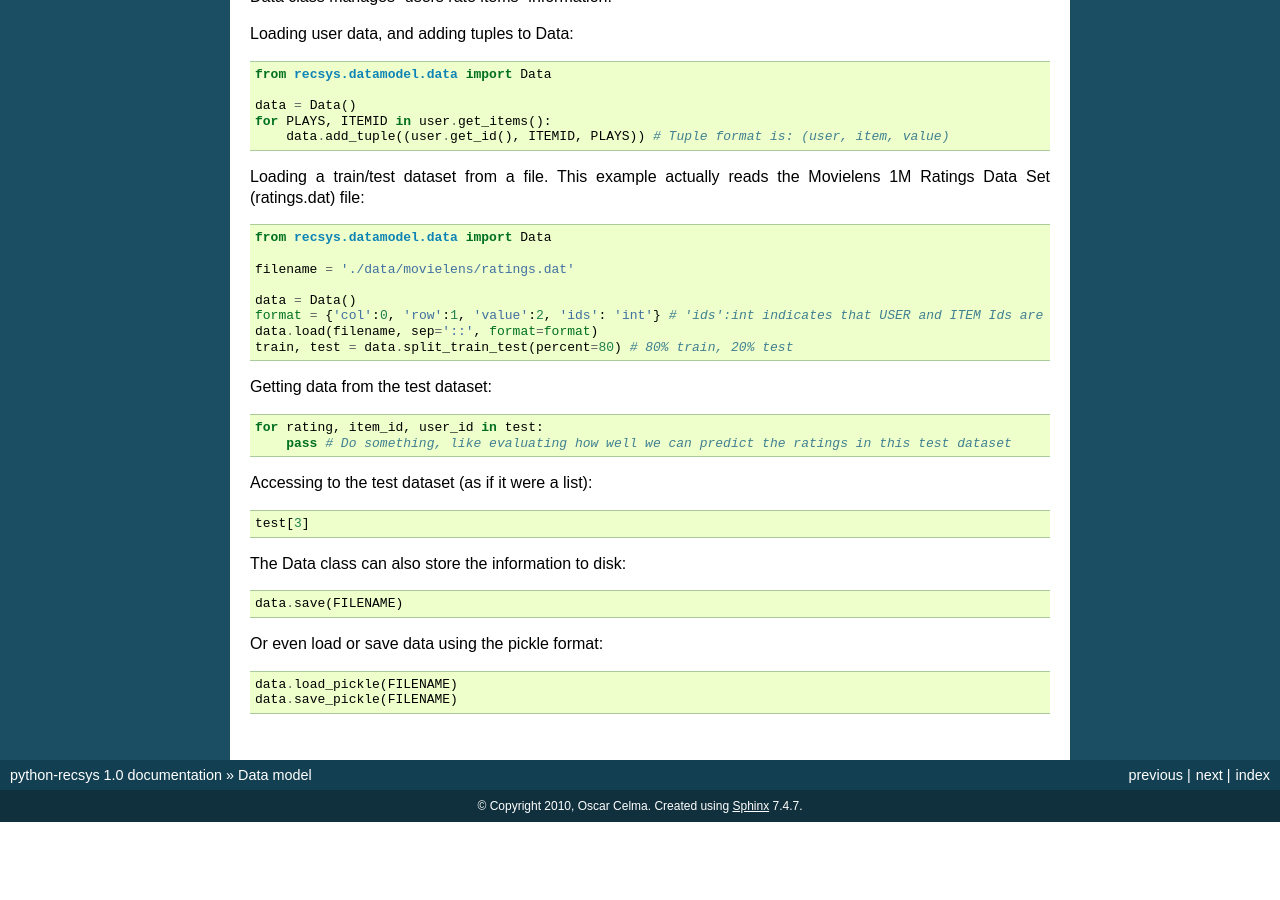
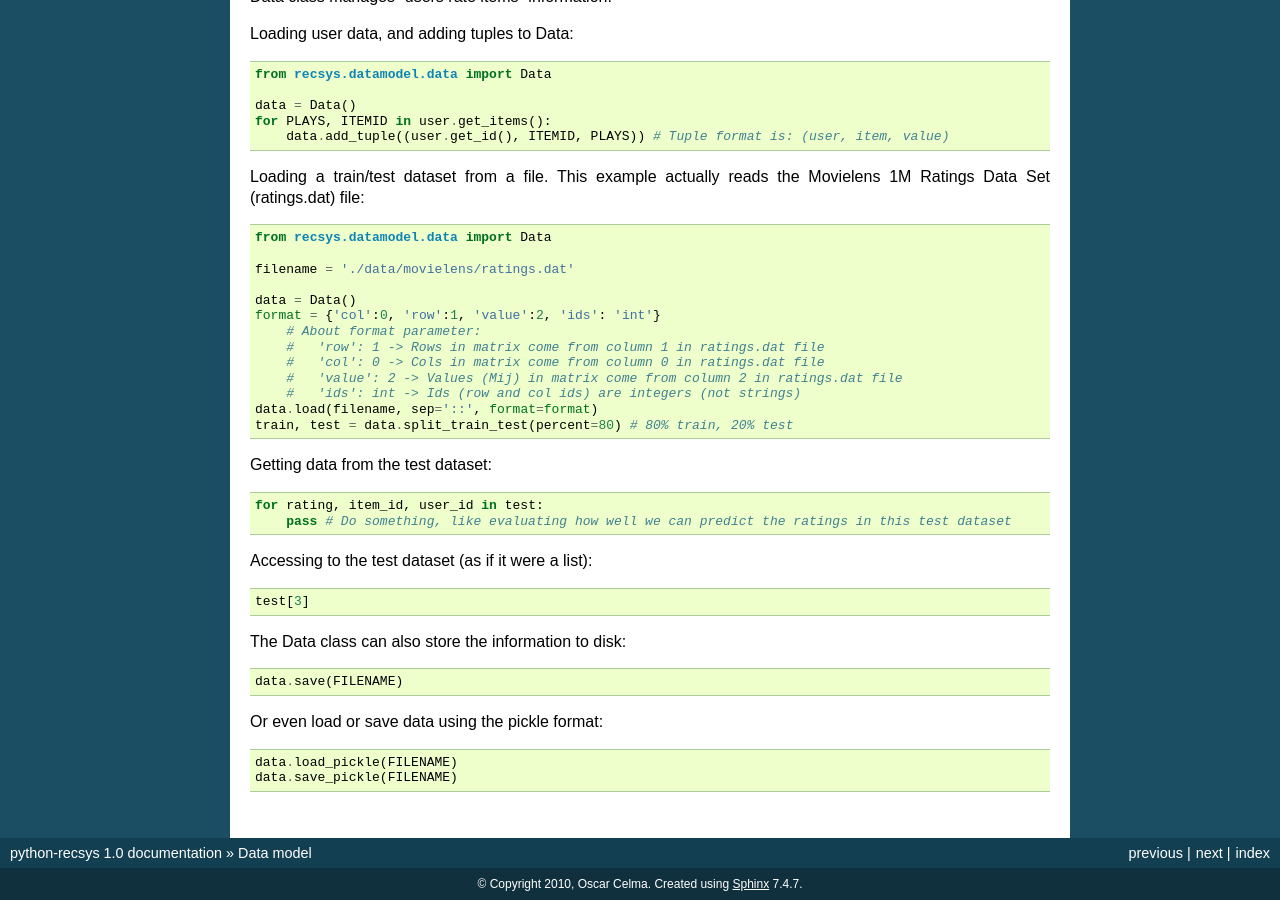
Before and after one commit to ocelma/python-recsys, a Sphinx documentation site: the page built from doc/source/datamodel.rst, in a window 1280 px wide and 900 px high, scrolled down 1263 px. Built offline with Sphinx 7.4.7, drawn with Linux system fonts in a browser that asks for light colours; formulas are drawn with MathJax 3; pages that are not in the unit, such as notebooks, are missing from menus; before the commit the page ends 2085 px from its top, so only the background shows below that.

Commit message:
better explanation of the format parameter

```diff
--- a/doc/source/algorithm.rst
+++ b/doc/source/algorithm.rst
@@ -23,6 +23,11 @@ Loading data
     filename = './data/movielens/ratings.dat'
     svd = SVD()
     svd.load_data(filename=filename, sep='::', format={'col':0, 'row':1, 'value':2, 'ids': int})
+        # About format parameter:
+        #   'row': 1 -> Rows in matrix come from column 1 in ratings.dat file
+        #   'col': 0 -> Cols in matrix come from column 0 in ratings.dat file
+        #   'value': 2 -> Values (Mij) in matrix come from column 2 in ratings.dat file
+        #   'ids': int -> Ids (row and col ids) are integers (not strings)
 
 .. code-block:: python
 
--- a/doc/source/datamodel.rst
+++ b/doc/source/datamodel.rst
@@ -100,7 +100,12 @@ Loading a train/test dataset from a file. This example actually reads the Moviel
     filename = './data/movielens/ratings.dat'
 
     data = Data()
-    format = {'col':0, 'row':1, 'value':2, 'ids': 'int'} # 'ids':int indicates that USER and ITEM Ids are integers
+    format = {'col':0, 'row':1, 'value':2, 'ids': 'int'}
+        # About format parameter:
+        #   'row': 1 -> Rows in matrix come from column 1 in ratings.dat file
+        #   'col': 0 -> Cols in matrix come from column 0 in ratings.dat file
+        #   'value': 2 -> Values (Mij) in matrix come from column 2 in ratings.dat file
+        #   'ids': int -> Ids (row and col ids) are integers (not strings)
     data.load(filename, sep='::', format=format)
     train, test = data.split_train_test(percent=80) # 80% train, 20% test
 
--- a/doc/source/examples.rst
+++ b/doc/source/examples.rst
@@ -26,6 +26,12 @@ Simple SVD
     data = Data()
     print 'Loading dataset %s' % sys.argv[1]
     data.load(sys.argv[1], sep='::', format={'col':0, 'row':1, 'value':2, 'ids':int})
+        # About format parameter:
+        #   'row': 1 -> Rows in matrix come from column 1 in ratings.dat file
+        #   'col': 0 -> Cols in matrix come from column 0 in ratings.dat file
+        #   'value': 2 -> Values (Mij) in matrix come from column 2 in ratings.dat file
+        #   'ids': int -> Ids (row and col ids) are integers (not strings)
+
     #Train & Test data
     train, test = data.split_train_test(percent=PERCENT_TRAIN)
 
```
